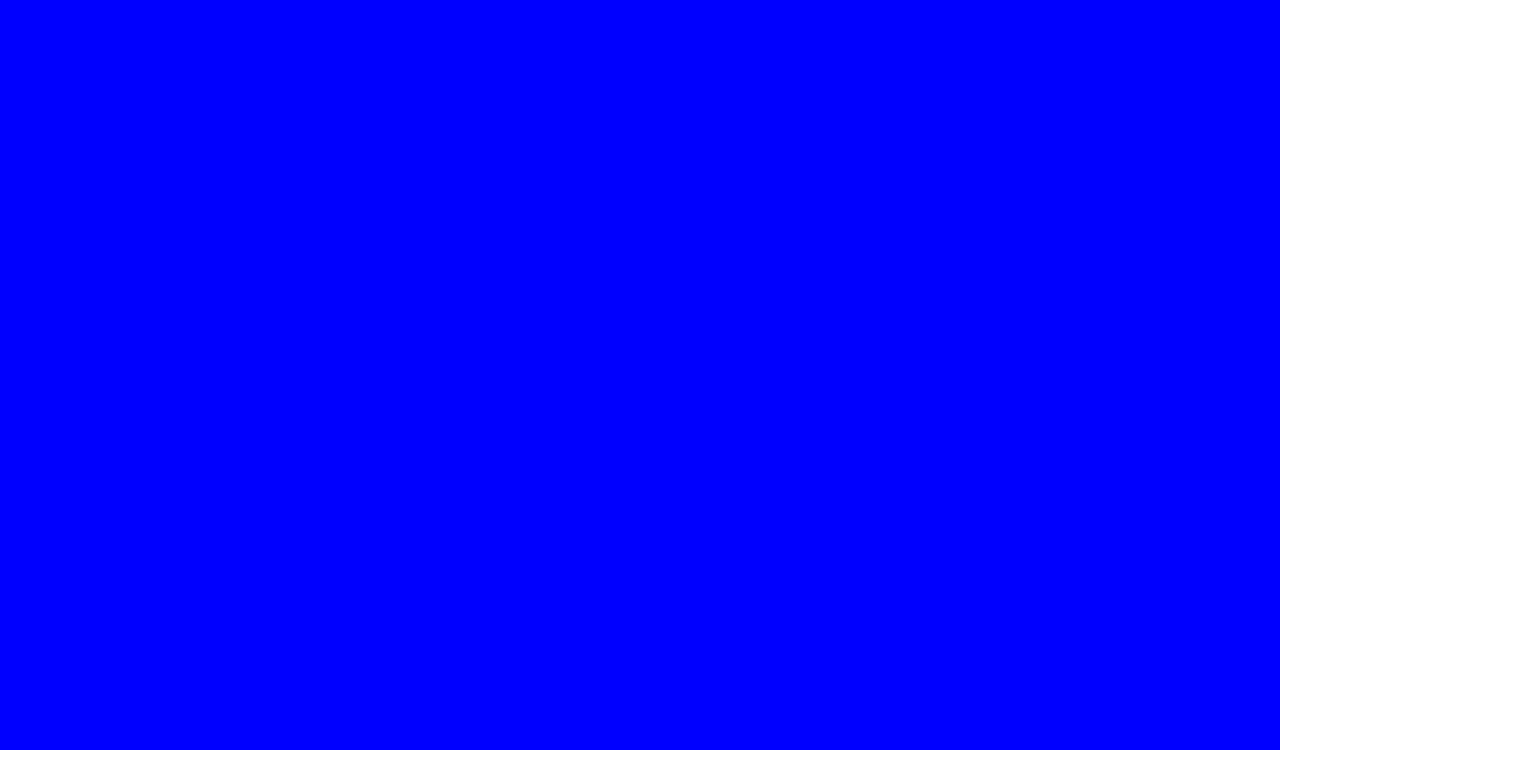
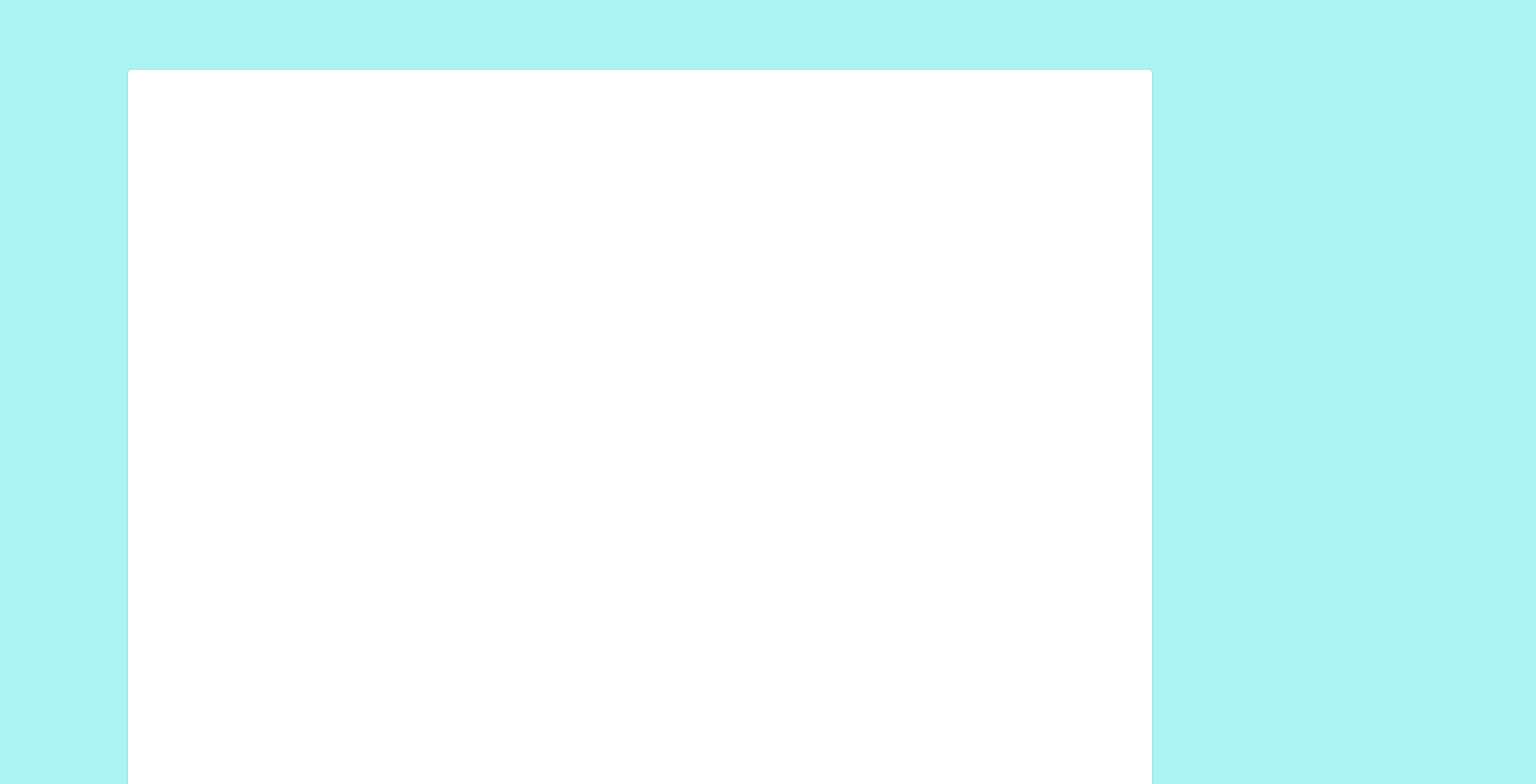
Before and after one commit to payal1206/Chat_Plus_App, a React (Create React App) app: page / in a window 1280 px wide. Shown: the top 784 px of the page, 1536 px wide, since content can reach past the window. Built offline with nearby package versions, Linux system fonts and the light colour scheme.

Commit message:
restructured app

```diff
--- a/package.json
+++ b/package.json
@@ -4,12 +4,13 @@
   "private": true,
   "dependencies": {
     "@material-ui/core": "^4.12.3",
+    "@mui/material": "^5.0.3",
     "@testing-library/jest-dom": "^5.11.4",
     "@testing-library/react": "^11.1.0",
     "@testing-library/user-event": "^12.1.10",
     "react": "^17.0.2",
     "react-dom": "^17.0.2",
-    "react-scripts": "4.0.3",
+    "react-scripts": "^3.4.4",
     "web-vitals": "^1.0.1"
   },
   "scripts": {
--- a/src/App.js
+++ b/src/App.js
@@ -1,3 +1,4 @@
+import React from "react";
 import "./App.css";
 import Dashboard from "./component/dashboard/dashboard";
 
--- a/src/component/dashboard/dashboard.js
+++ b/src/component/dashboard/dashboard.js
@@ -1,20 +1,8 @@
 import React from "react";
+
 import { Paper } from "@material-ui/core";
 
+import Layout from "./layout/layout";
 export default function Dashboard() {
-  return (
-    <div
-      style={{
-        backgroundColor: "#0000ff",
-        width: "100%",
-        height: "750px",
-      }}
-    >
-      <Paper>
-        <div></div>
-        <div></div>
-        <div></div>
-      </Paper>
-    </div>
-  );
+  return <Layout></Layout>;
 }
--- /dev/null
+++ b/src/component/dashboard/layout/layout.js
@@ -0,0 +1,13 @@
+import React from "react";
+import classes from "./layout.module.css";
+import { Paper } from "@material-ui/core";
+
+const Layout = (props) => {
+  return (
+    <div className={classes.appBackground}>
+      <Paper className={classes.muiPaper}>{props.children}</Paper>
+    </div>
+  );
+};
+
+export default Layout;
--- /dev/null
+++ b/src/component/dashboard/layout/layout.module.css
@@ -0,0 +1,11 @@
+.appBackground {
+  width: 100%;
+  height: 905px;
+  padding: 70px 10%;
+  background-color: rgb(171, 243, 243);
+}
+
+.muiPaper {
+  width: 80%;
+  height: 740px;
+}
```
Also changed, not shown: 1 other file (tests, documents, lock files or other folders).
